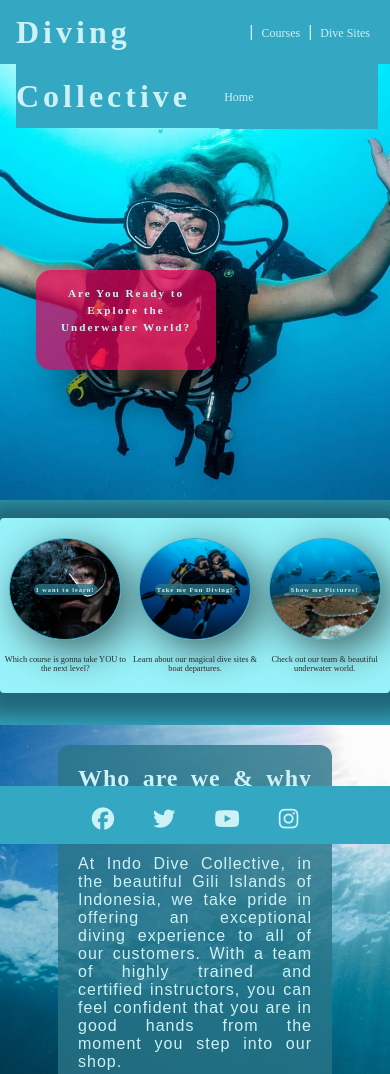
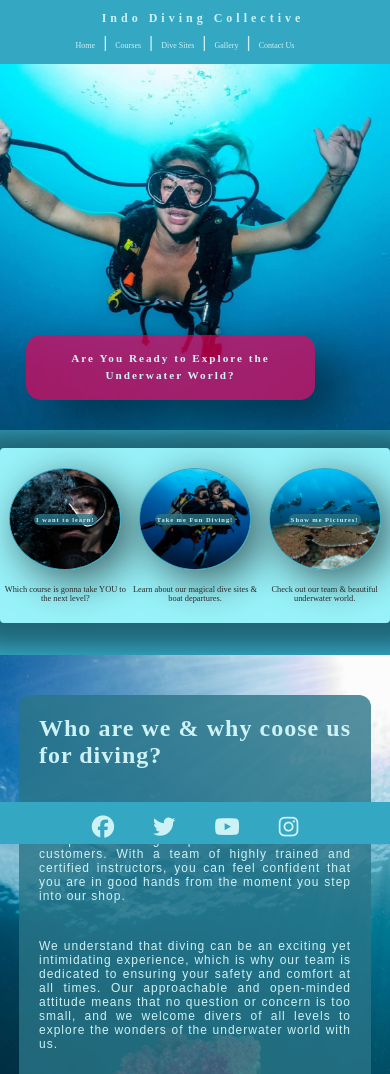
Before and after one commit to DebbieBergstrom/CI_PP1_DS, a plain HTML site: page index.html in a window 390 px wide. Shown: the top 1074 px of the page. Drawn offline with Linux system fonts and the light colour scheme; a web font is replaced by a local one.

Commit message:
Add media queries to smaller screen sizes

```diff
--- a/assets/css/style.css
+++ b/assets/css/style.css
@@ -506,7 +506,7 @@ footer li {
 
 /* MEDIA QUERIES */
 
-@media screen and (max-width: 1200px) {
+/* @media screen and (max-width: 1200px) {
 
     #slogan {
         width: 180px;
@@ -518,14 +518,9 @@ footer li {
     #slogan h3 {
         font-size: 1rem;
     }
-}
+} */
 
 @media screen and (max-width: 1024px) {
-
-    #page-max-width {
-        max-width: 768px;
-        margin: 0 auto;
-    }
 
     #hero-image {
         margin-top: 68px;
@@ -533,7 +528,7 @@ footer li {
     }
 
     #hero-out {
-        height: 500px;
+        height: 600px;
     }
 
     #slogan {
@@ -547,9 +542,46 @@ footer li {
         font-size: 0.8rem;
     }
 
+    .box-content {
+        width: 80%;
+        margin-top: 40px;
+    }
+
+    #all-pages-heading {
+        width: 80%;
+    }
+}
+
+@media screen and (max-width: 768px) {
+
+    #hero-out {
+        height: 430px;
+    }
+
+    #hero-image {
+        height: 350px;
+        margin-top: 80px;
+    }
+
+    #logo {
+        font-size: 16px;
+    }
+
+    #slogan h3 {
+        font-size: 0.7rem;
+    }
+
+    #slogan {
+        width: 150px;
+        height: 70px;
+        bottom: 30px;
+        right: 75px;
+        padding: 15px;
+    }
+
     #banner {
         height: auto;
-        max-width: 768px;
+        max-width: auto;
         margin-top: 18px;
         margin-bottom: -18px;
         display: flex;
@@ -569,32 +601,51 @@ footer li {
         justify-content: center;
     }
 
-    .banner-h3,
-    #banner p {
+    .banner-h3, .banner p {
         font-size: 80%;
     }
 
-}
-
-@media screen and (max-width: 750px) {
-    #slogan h3 {
-        font-size: 0.7rem;
+    .banner-p {
+        width: 222px;
+        font-size: 14px;
     }
 
-    #slogan {
-        width: 150px;
-        height: 70px;
-        bottom: 130px;
-        right: 174px;
-        padding: 15px;
+    footer {
+        height: 2rem;
     }
 }
 
-@media screen and (max-width: 570px) {
+@media screen and (max-width: 428px) {
 
-    #page-max-width {
-        max-width: 420px;
-        margin: 0 auto;
+    .head-container {
+        flex-direction: column;
+        align-items: center;
+        justify-content: space-evenly;
+    }
+
+    #logo {
+        line-height: 1rem;
+        font-size: 12px;
+    }
+
+
+
+    p {
+        font-size: 12px;
+    }
+
+    #menu {
+        line-height: 1rem;
+        width: 100%;
+    }
+
+    #hero-out {
+        height: 430px;
+    }
+
+    #hero-image {
+        height: 350px;
+        margin-top: 80px;
     }
 
     #banner {
@@ -628,4 +679,37 @@ footer li {
     #banner p {
         font-size: 60%;
     }
+
+   .image-grid-container {
+    grid-template-columns: repeat(2, 1fr);
+    }
+
+    nav a {
+        font-family: 'Bruno Ace';
+        color: #ccf2f5;
+        font-size: 8px;
+    }
+
+    #slogan {
+        width: 259px;
+        height: 35px;
+    }
 }
+
+@media screen and (max-width: 376px) {
+
+    #slogan {
+        width: 259px;
+        height: 35px;
+        margin-right: -39px;
+    }
+}
+
+@media screen and (max-width: 328px) {
+
+    #slogan {
+        width: 248px;
+        height: 35px;
+        margin-right: -53px;
+    }
+}
```
